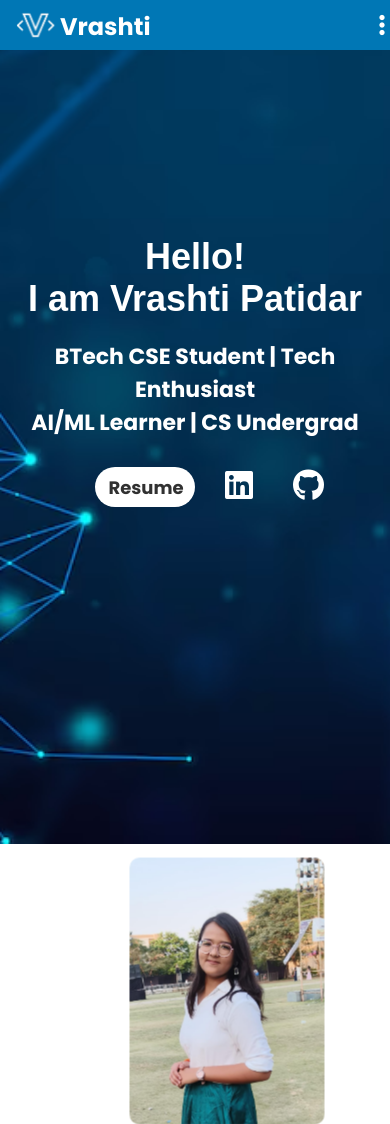
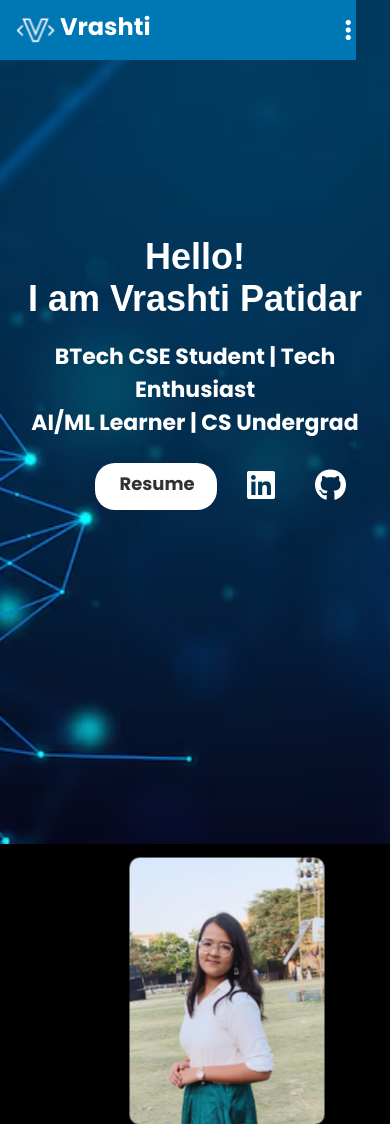
Before and after one commit to Vrashti-Patidar/Portfolio-Website, a Django app: page / in a window 390 px wide; the page is wider, and only the part inside the window is pictured. Shown: the top 1124 px of that part. Run offline with Django 5.2, Linux system fonts and the light colour scheme; some web fonts are replaced.

Commit message:
css settings

```diff
--- a/main/static/main/css/style.css
+++ b/main/static/main/css/style.css
@@ -3,12 +3,13 @@
 * {
     margin: 0;
     padding: 0;
-    box-sizing: border-box;
+    /* box-sizing: border-box; */
     font-family: "Poppins", sans-serif;
 }
 body{
   max-width: 100vw;
   overflow-x: hidden;
+  background-color: #000;
 }
 html{
   scroll-behavior: smooth;
@@ -522,8 +523,12 @@ main {
 /* Responsive nav bar section */
 
 @media (max-width: 480px) {
+  header{
+    width: 96%;
+  }
   .navbar {
     flex-wrap: wrap;
+    width: 92.5%;
   }
 
   .navbar .logo-text {
```
